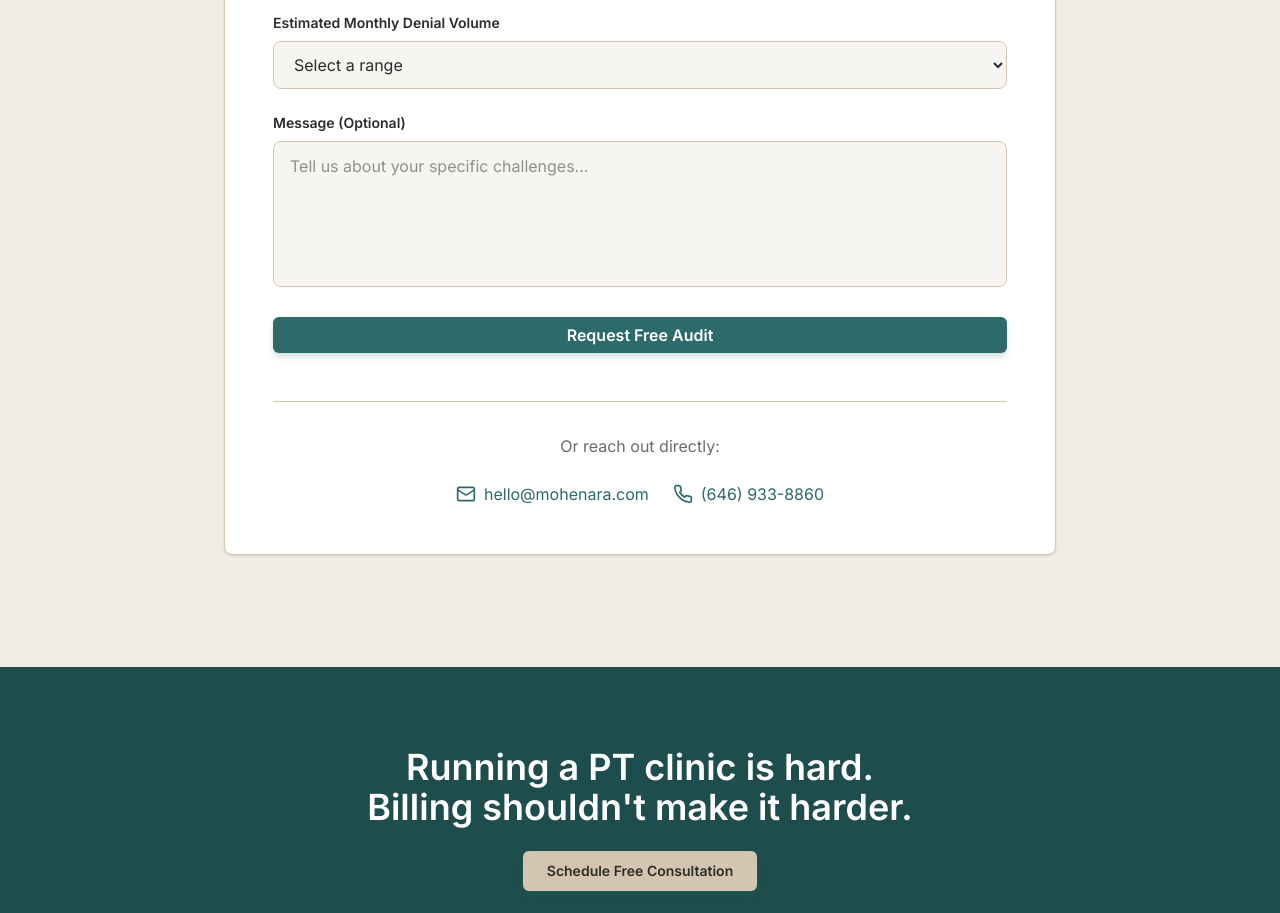
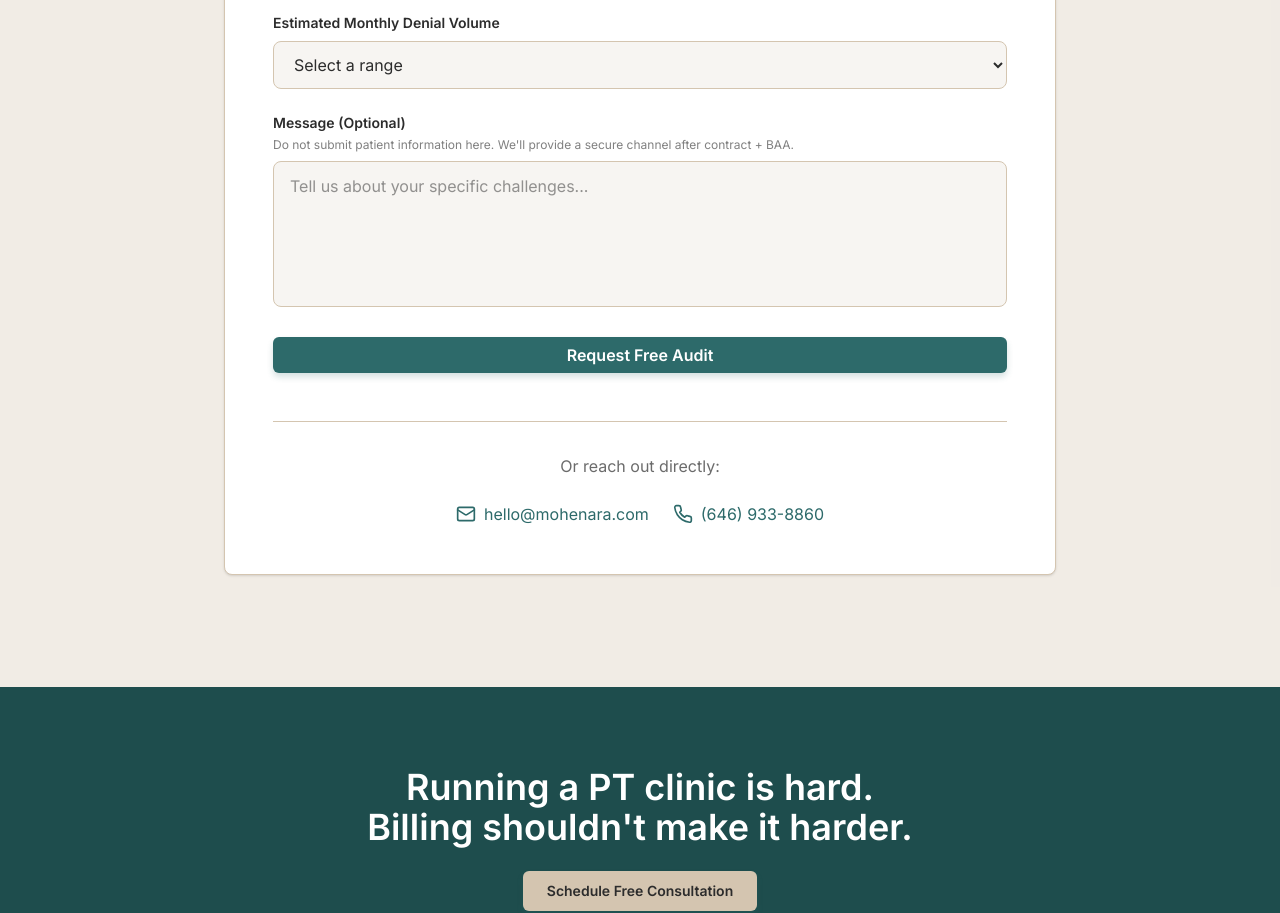
Before and after one commit to umerlawa/mohenara-landing-page, a Next.js app: page / in a window 1280 px wide. Shown: the part 4240-5153 px from the top of the page. Built offline with nearby package versions, Linux system fonts and the light colour scheme.

Commit message:
Add HIPAA notice under message field in contact form
Co-Authored-By: Claude Opus 4.5 <noreply@anthropic.com>

```diff
--- a/components/contact.tsx
+++ b/components/contact.tsx
@@ -138,9 +138,12 @@ export function Contact() {
 
             {/* Message */}
             <div>
-              <label className="block text-sm font-semibold text-foreground mb-2">
+              <label className="block text-sm font-semibold text-foreground mb-1">
                 Message (Optional)
               </label>
+              <p className="text-xs text-foreground/60 mb-2">
+                Do not submit patient information here. We'll provide a secure channel after contract + BAA.
+              </p>
               <textarea
                 name="message"
                 rows={5}
```
